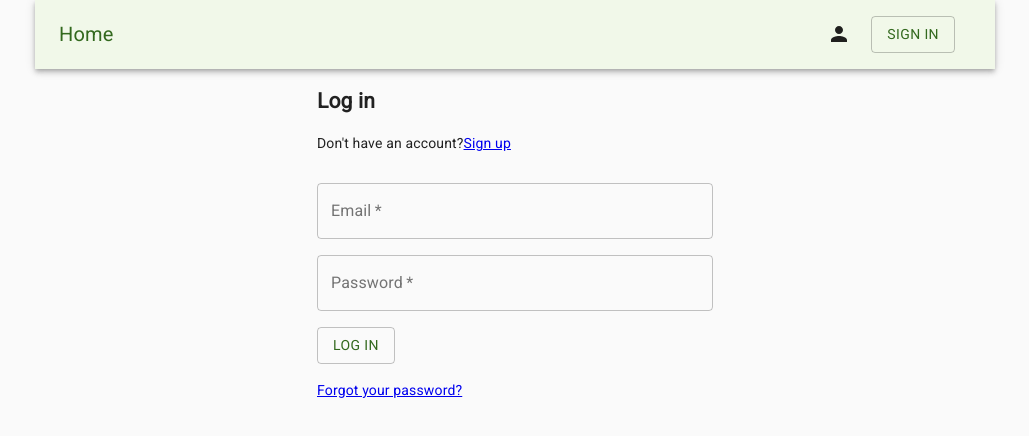
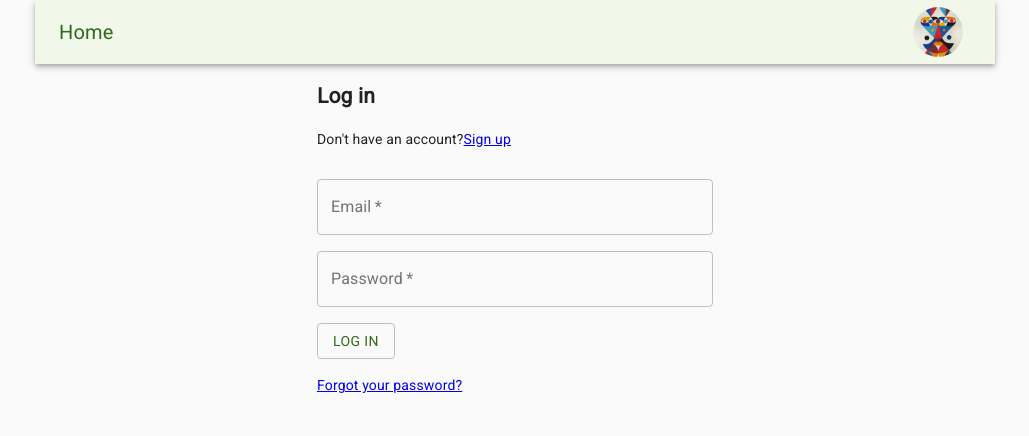
Before and after one commit to EmilieHumbert/swiss-plant-based, a Next.js app: page /login in a window 1280 px wide. Shown: the top 436 px of the page, without its empty margins (125-1154 px from the left). Built offline with nearby package versions, Linux system fonts and the light colour scheme; no server answers.

Commit message:
Move sign in/out btn to drop down menu and change icon to profile image

```diff
--- a/components/navigation.js
+++ b/components/navigation.js
@@ -1,10 +1,11 @@
 import React, { useState } from "react";
+import Image from "next/image";
 
 import Link from "next/link";
 import { useRouter } from "next/router";
 
 import { useAuth } from "../hooks/useAuth";
-import Button from "../components/button";
+import { DEFAULT_PROFILE_IMAGE } from "../config/constants";
 
 import {
   AppBar,
@@ -16,7 +17,6 @@ import {
   Toolbar,
   Typography,
 } from "@material-ui/core";
-import PersonIcon from "@material-ui/icons/Person";
 import { withStyles } from "@material-ui/core/styles";
 
 const useStyles = makeStyles((theme) => ({
@@ -27,6 +27,9 @@ const useStyles = makeStyles((theme) => ({
   link: {
     color: "#33691e",
     textDecoration: "none",
+  },
+  image: {
+    borderRadius: "50%",
   },
   menuBar: {
     backgroundColor: "#f1f8e9",
@@ -88,23 +91,32 @@ export default function Navigation() {
   const handleClose = () => {
     setAnchorEl(null);
   };
-
+  console.log("auth", auth);
   return (
     <Container className={classes.root} maxWidth={"md"}>
       <AppBar position="static" className={classes.menuBar}>
-        <Toolbar>
+        <Toolbar data-cv-navigation-bar>
           <Typography variant="h6" className={classes.title}>
             <Link href="/">
-              <a className={classes.link} href="#">
+              <a data-cy-navigation-homebutton className={classes.link}>
                 Home
               </a>
             </Link>
           </Typography>
+          {auth.user && <div>{auth.user.name}</div>}
           <MaterialUIButton
             aria-controls="customized-menu"
+            data-cy-navigation-logo
             onClick={handleClick}
           >
-            <PersonIcon />
+            <Image
+              data-cy-profile-image
+              src={auth.user?.profileImage || DEFAULT_PROFILE_IMAGE}
+              alt="Profile picture"
+              className={classes.image}
+              width={50}
+              height={50}
+            />
           </MaterialUIButton>
           <StyledMenu
             id="customized-menu"
@@ -115,30 +127,44 @@ export default function Navigation() {
           >
             <StyledMenuItem>
               <Link href="/profile">
-                <a className={classes.menuItem}>Profile</a>
+                <a data-cy-navigation-profile className={classes.menuItem}>
+                  Profile
+                </a>
               </Link>
             </StyledMenuItem>
             <StyledMenuItem>
               <Link href="/settings">
-                <a className={classes.menuItem}>Settings</a>
+                <a data-cy-navigation-settings className={classes.menuItem}>
+                  Settings
+                </a>
               </Link>
             </StyledMenuItem>
+            <StyledMenuItem>
+              {auth.user ? (
+                <div>
+                  <a
+                    aria-controls="customized-menu"
+                    data-cy-navigation-signout
+                    className={classes.menuItem}
+                    onClick={() => auth.signOut()}
+                  >
+                    Sign out
+                  </a>
+                </div>
+              ) : (
+                <div>
+                  <a
+                    aria-controls="customized-menu"
+                    data-cy-navigation-signin
+                    className={classes.menuItem}
+                    onClick={() => router.push("/signup")}
+                  >
+                    Log in
+                  </a>
+                </div>
+              )}
+            </StyledMenuItem>
           </StyledMenu>
-          {auth.user ? (
-            <Button
-              aria-controls="customized-menu"
-              onClick={() => auth.signOut()}
-              title="Sign Out"
-              variant="outlined"
-            />
-          ) : (
-            <Button
-              aria-controls="customized-menu"
-              onClick={() => router.push("/signup")}
-              title="Sign In"
-              variant="outlined"
-            />
-          )}
         </Toolbar>
       </AppBar>
     </Container>
```
